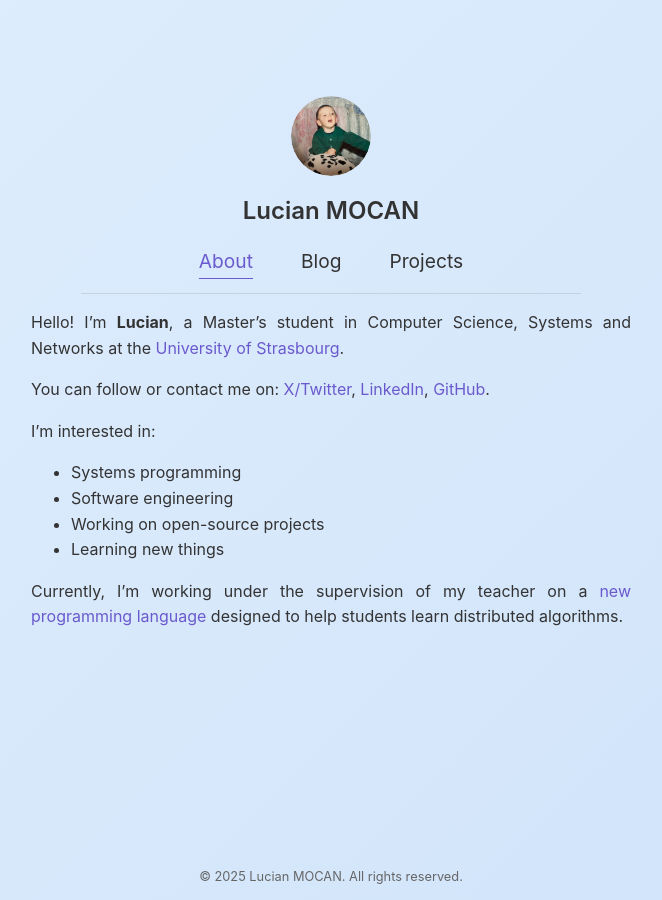
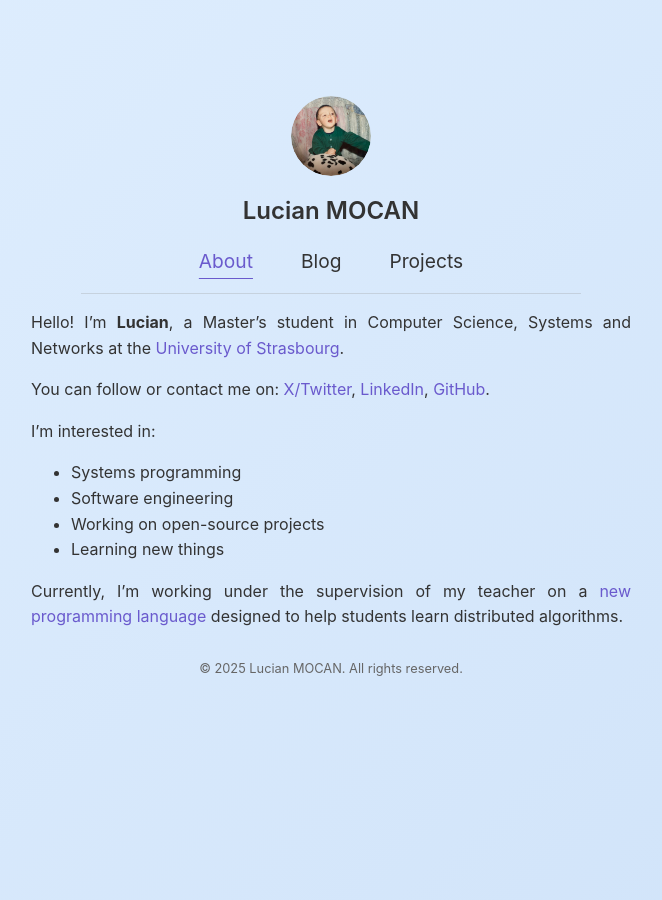
Before and after one commit to lucianmocan/lucianmocan.github.io, a Jekyll site: the page built from index.md, in a window 1280 px wide. Shown: the whole page, without its empty margins (309-971 px from the left). Built offline with Jekyll 4.4.1, drawn with Linux system fonts in a browser that asks for light colours.

Commit message:
fix layout responsiveness

```diff
--- a/assets/css/_sass/_layout.scss
+++ b/assets/css/_sass/_layout.scss
@@ -4,8 +4,6 @@
 }
 
 body {
-    display: flex;
-    flex-direction: column;
     margin: 0;
     padding: 0;
     background: linear-gradient(135deg, var(--gradient-start), var(--gradient-end));
--- a/assets/css/style.css
+++ b/assets/css/style.css
@@ -4,8 +4,6 @@
 }
 
 body {
-  display: flex;
-  flex-direction: column;
   margin: 0;
   padding: 0;
   background: linear-gradient(135deg, var(--gradient-start), var(--gradient-end));
```
Also changed, not shown: 1 other file.
